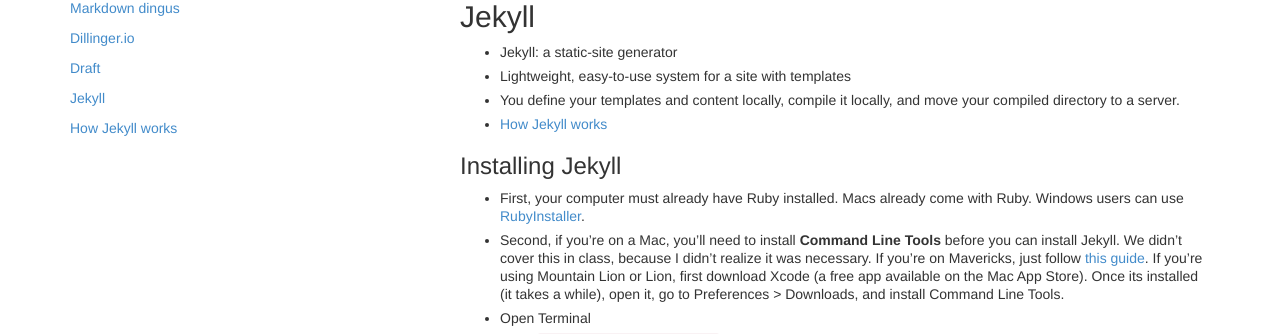
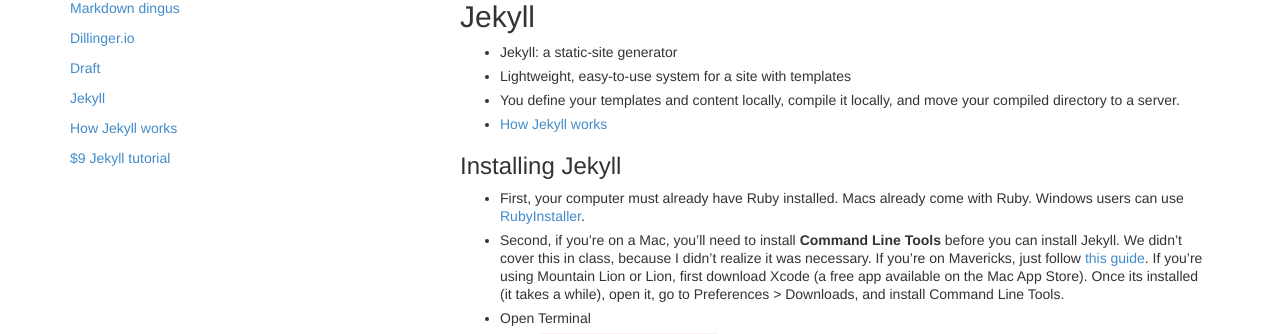
Before and after one commit to tsl-frontend/tsl-frontend.github.io, a Jekyll site: the page built from _posts/2013-11-13-14.md, in a window 1280 px wide and 900 px high, scrolled down 306 px. Shown: the part 110-444 px from the top of the window. Built offline with Jekyll 4.4.1, drawn with Linux system fonts in a browser that asks for light colours; Markdown is read by kramdown in place of the engine named in the settings.

Commit message:
Jekyll tutorial.

```diff
--- a/_posts/2013-11-13-14.md
+++ b/_posts/2013-11-13-14.md
@@ -13,6 +13,7 @@ links:
     - "[Draft](http://draftin.com)"
     - "[Jekyll](http://jekyllrb.com/)"
     - "[How Jekyll works](http://jekyllbootstrap.com/lessons/jekyll-introduction.html)"
+    - "[$9 Jekyll tutorial](http://mijingo.com/products/screencasts/static-websites-with-jekyll/)"
 screencasts:
 ---
 
```
